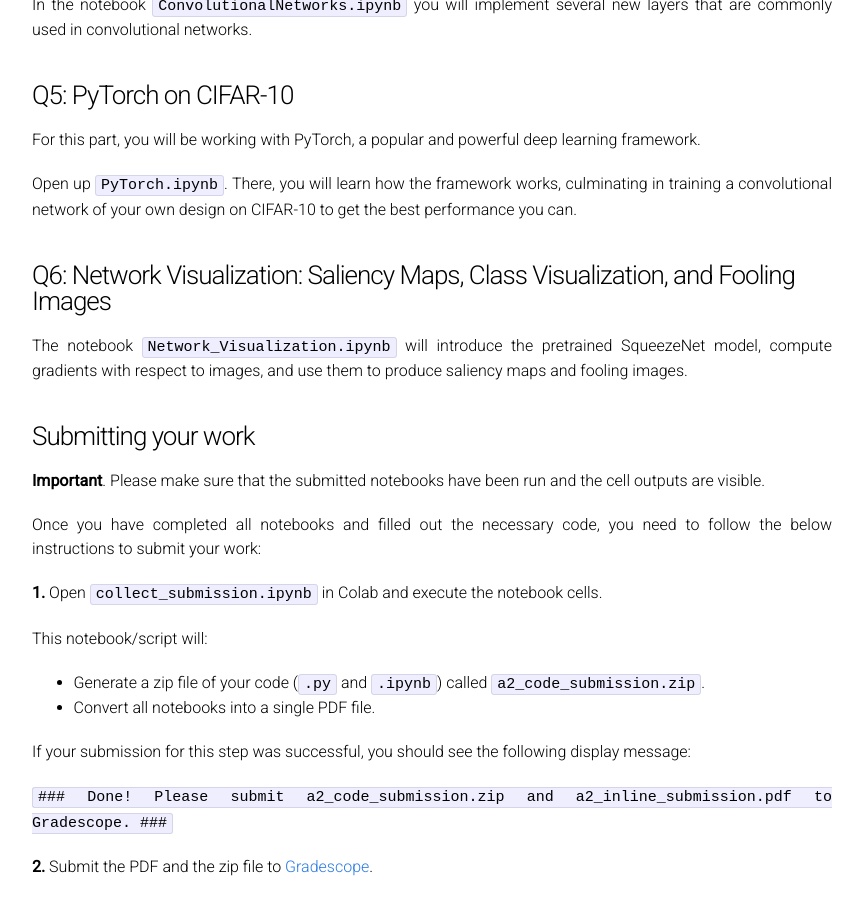
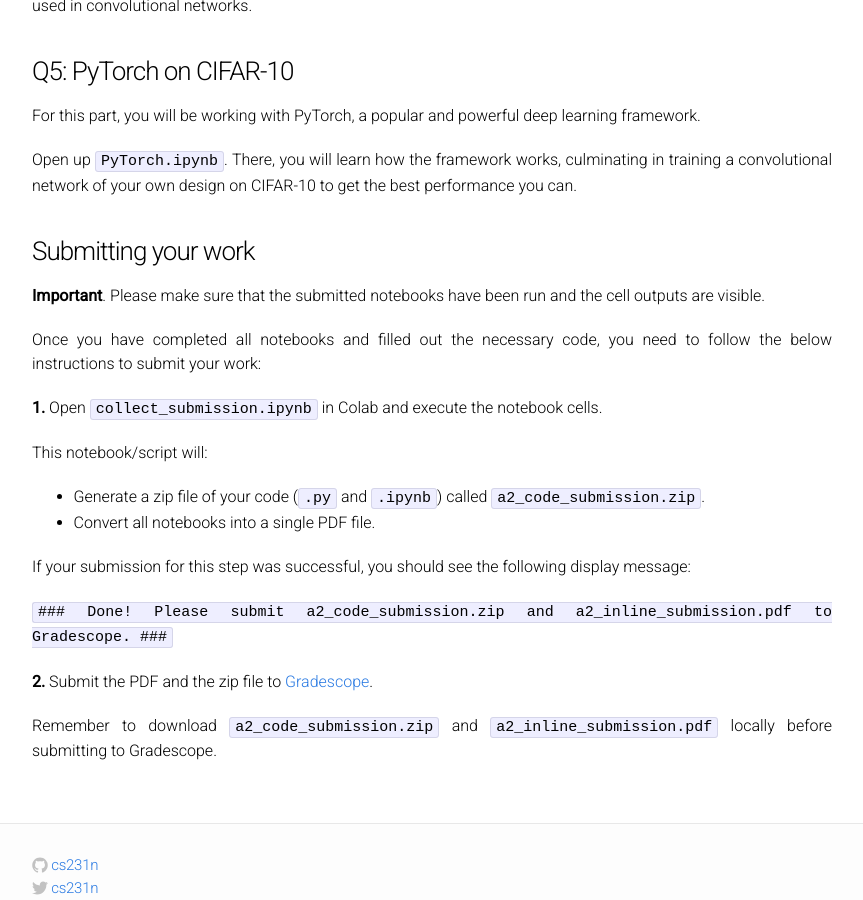
Before and after one commit to cs231n/cs231n.github.io, a Jekyll site: the page built from assignments/2023/assignment2.md, in a window 1280 px wide and 900 px high, scrolled down 2008 px. Shown: the whole window, without its empty margins (208-1071 px from the left). Built offline with Jekyll 4.4.1, drawn with Linux system fonts in a browser that asks for light colours; some of the changed text lies outside the part shown.

Commit message:
removed Q6 from a2

```diff
--- a/assignments/2023/assignment2.md
+++ b/assignments/2023/assignment2.md
@@ -16,7 +16,6 @@
 - [Q3: Dropout](#q3-dropout)
 - [Q4: Convolutional Neural Networks](#q4-convolutional-neural-networks)
 - [Q5: PyTorch on CIFAR-10](#q5-pytorch-on-cifar-10)
-- [Q6: Network Visualization: Saliency Maps, Class Visualization, and Fooling Images](#q6-network-visualization-saliency-maps-class-visualization-and-fooling-images)
 - [Submitting your work](#submitting-your-work)
 
 ### Setup
@@ -68,10 +67,6 @@
 
 Open up `PyTorch.ipynb`. There, you will learn how the framework works, culminating in training a convolutional network of your own design on CIFAR-10 to get the best performance you can.
 
-### Q6: Network Visualization: Saliency Maps, Class Visualization, and Fooling Images
-
-The notebook `Network_Visualization.ipynb` will introduce the pretrained SqueezeNet model, compute gradients with respect to images, and use them to produce saliency maps and fooling images.
-
 ### Submitting your work
 
 **Important**. Please make sure that the submitted notebooks have been run and the cell outputs are visible.
```
Also changed, not shown: 1 other file.
